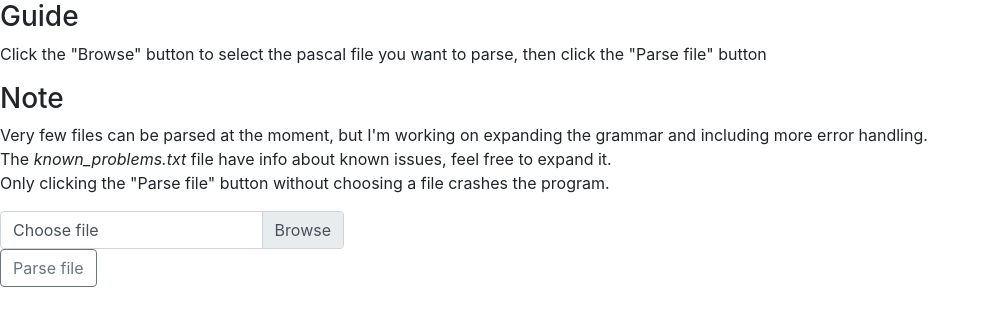
After one commit to AxelGrape/AppliedProgramming, a Django app: page /upload/ in a window 1280 px wide. The commit adds this page. Shown: the top 326 px of the page, without its empty margins (0-986 px from the left). Run offline with Django 3.2, Linux system fonts and the light colour scheme; some libraries are stand-ins or nearby versions.

Commit message:
Added file handling, changed almost everything about the website and wrote down known errors

```diff
--- /dev/null
+++ b/known_problems.txt
@@ -0,0 +1,5 @@
+Problem med nya raden mellan var och begin med filuppladdningen
+
+Tar inte hand om '/' och '-'
+
+Tar inte hand om fallet att ingen fil skickas med
--- a/web_temp/myforms/forms.py
+++ b/web_temp/myforms/forms.py
@@ -4,7 +4,6 @@ from django import forms
 
 class ContactForm(forms.Form):
     body = forms.CharField(widget=forms.Textarea)
-    res = "hello"
 
     def __init__(self, *args, **kwargs):
         super().__init__(*args, **kwargs)
--- a/web_temp/myforms/templates/forms.html
+++ b/web_temp/myforms/templates/forms.html
@@ -23,7 +23,9 @@
         A := B + C * 2
         end .
 
+
   </div>
+
 </body>
 
 </html>
--- /dev/null
+++ b/web_temp/myforms/templates/upload.html
@@ -0,0 +1,41 @@
+<!DOCTYPE html>
+<html>
+<head>
+  <title>Forms</title>
+  <link rel="stylesheet" href="https://stackpath.bootstrapcdn.com/bootstrap/4.5.0/css/bootstrap.min.css" integrity="sha384-9aIt2nRpC12Uk9gS9baDl411NQApFmC26EwAOH8WgZl5MYYxFfc+NcPb1dKGj7Sk" crossorigin="anonymous">
+  <script src="https://code.jquery.com/jquery-3.1.1.slim.min.js" integrity="sha384-A7FZj7v+d/sdmMqp/nOQwliLvUsJfDHW+k9Omg/a/EheAdgtzNs3hpfag6Ed950n" crossorigin="anonymous"></script>
+  <script src="https://cdnjs.cloudflare.com/ajax/libs/tether/1.4.0/js/tether.min.js" integrity="sha384-DztdAPBWPRXSA/3eYEEUWrWCy7G5KFbe8fFjk5JAIxUYHKkDx6Qin1DkWx51bBrb" crossorigin="anonymous"></script>
+  <script src="https://maxcdn.bootstrapcdn.com/bootstrap/4.0.0-alpha.6/js/bootstrap.min.js" integrity="sha384-vBWWzlZJ8ea9aCX4pEW3rVHjgjt7zpkNpZk+02D9phzyeVkE+jo0ieGizqPLForn" crossorigin="anonymous"></script>
+</head>
+
+<body>
+
+    <h3> Guide </h3>
+    <p>Click the "Browse" button to select the pascal file you want to parse, then click the "Parse file" button</p>
+    <h3> Note </h3>
+    <p>Very few files can be parsed at the moment, but I'm working on expanding the grammar and including more error handling.<br> The <i>known_problems.txt</i> file have info about known issues, feel free to expand it.<br> Only clicking the "Parse file" button without choosing a file crashes the program.
+  <div class="input-group mb-3">
+    <form method="post" enctype="multipart/form-data">
+      {% csrf_token %}
+  <div class="custom-file">
+    <input type="file" class="custom-file-input" name="document" id="inputGroupFile03">
+    <label class="custom-file-label" for="inputGroupFile03">Choose file</label>
+  </div>
+  <div class="input-group-prepend">
+    <button type="submit" class="btn btn-outline-secondary">Parse file</button>
+  </div>
+    </form>
+</div>
+
+<script>
+  $('#inputGroupFile03').on('change',function(){
+    //get the file name
+    var fileName = $(this).val();
+    //replace the "Choose a file" label
+    $(this).next('.custom-file-label').html(fileName);
+  })
+</script>
+
+</body>
+
+</html>
--- a/web_temp/myforms/urls.py
+++ b/web_temp/myforms/urls.py
@@ -3,5 +3,6 @@ from . import views
 
 
 urlpatterns = [
-    path('', views.contact),
+    path('', views.upload),
+    path('upload/', views.upload),
 ]
--- a/web_temp/myforms/views.py
+++ b/web_temp/myforms/views.py
@@ -16,9 +16,25 @@ def contact(request):
             body = form.cleaned_data['body']
             return HttpResponse(f'<p>{parse_file_string(body)}</p><br><a href="http://127.0.0.1:8000/">Gå tillbaka</a>')
 
-
     form = ContactForm()
     return render(request, 'forms.html', {'form': form})
 
-def result(request):
-    return HttpResponse('<h1>Hello</h1>')
+def upload(request):
+    if request.method == 'POST':
+        uploaded_file = request.FILES['document']
+        print(uploaded_file.content_type)
+
+        #Check if the uploaded files is .pas file
+        if(uploaded_file.content_type == "text/x-pascal"):
+            return HttpResponse(f'<p>{parse_file_string(handle_uploaded_file(uploaded_file))}</p><br><a href="http://127.0.0.1:8000/">Go Back</a>')
+        else:
+            return HttpResponse(f'<p>Only pascal files are accepted</p><br><a href="http://127.0.0.1:8000/">Go back</a>')
+
+    return render(request, 'upload.html')
+
+def handle_uploaded_file(f):
+    message = b''
+    for chunk in f.chunks():
+        message += chunk
+    print(message.decode("utf-8"))
+    return message.decode("utf-8")
```
Also changed, not shown: 1 other file.
